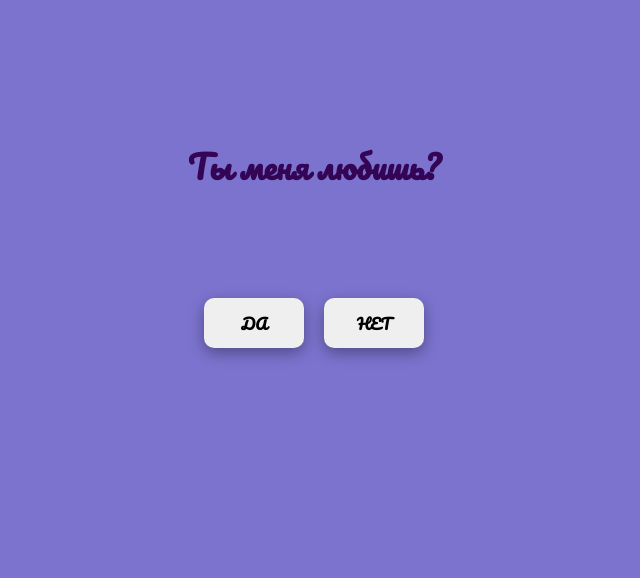
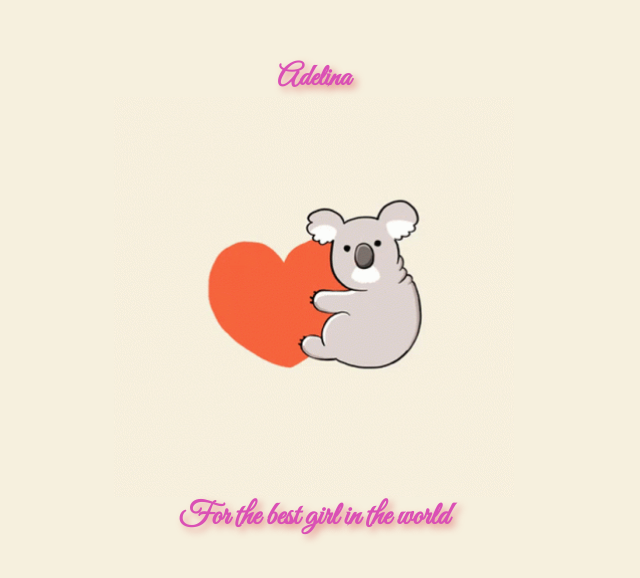
Before and after one commit to Erzhan-Chyngyshbekov/Erzhan-Chyngyshbekov.github.io, a plain HTML site: page index.html in a window 1280 px wide. Shown: the part 102-680 px from the top of the page, without its empty margins (326-966 px from the left). Drawn offline with Linux system fonts and the light colour scheme.

Commit message:
return to best girl

```diff
--- a/index.html
+++ b/index.html
@@ -1,27 +1,56 @@
 <!DOCTYPE html>
 <html lang="en">
-<head>
-    <meta charset="UTF-8">
-    <meta http-equiv="X-UA-Compatible" content="IE=edge">
-    <meta name="viewport" content="width=device-width, initial-scale=1.0">
-    <!-- фавикон или мини-иконка на вкладке -->
-    <link rel="shortcut icon" href="./img/favicon.svg">
-    <!-- стили -->
-    <link rel="stylesheet" href="./styles.css">
+  <head>
+    <meta charset="UTF-8" />
+    <meta name="viewport" content="width=device-width, initial-scale=1.0" />
+    <link rel="shortcut icon" type="image/jpg" href="./love-birds.png"/>
     <title>MY LOVE</title>
-    <link rel="preconnect" href="https://fonts.googleapis.com">
-    <link rel="preconnect" href="https://fonts.gstatic.com" crossorigin>
-    <link href="https://fonts.googleapis.com/css2?family=Pacifico&display=swap" rel="stylesheet">
-</head>
-<body>
-    <!-- игровое поле -->
-    <div class="board">
-        <h1>Ты меня любишь?</h1>
-        <button id="btn2" class="btn yes">Да</button>
-        <button id="btn" class="btn no">Нет</button>
+    <link rel="preconnect" href="https://fonts.googleapis.com" />
+    <link rel="preconnect" href="https://fonts.gstatic.com" crossorigin />
+    <link
+      href="https://fonts.googleapis.com/css2?family=Great+Vibes&display=swap"
+      rel="stylesheet"
+    />
+  </head>
+  <body>
+    <div class="container">
+      <h1>Adelina</h1>
+      <img src="./koala-love.gif" />
+      <h1>For the best girl in the world</h1>
     </div>
-
-    <!-- скрипт -->
-    <script src="./script.js"></script>
-</body>
+    <style>
+      * {
+        box-sizing: border-box;
+        margin: 0;
+        padding: 0;
+      }
+      html, body{
+        height: 100%;
+        background-color: #f6f0de;
+      }
+      .container {
+        font-family: "Great Vibes", cursive;
+        height: 100%;
+        padding: 0 30px;
+        display: flex;
+        flex-direction: column;
+        align-items: center;
+        justify-content: center;
+      }
+      img{
+        max-width: 400px;
+        width: 100%;
+        object-fit: cover;
+      }
+      h1 {
+        margin: 0;
+        text-align: center;
+        color: #da50b5;
+        text-shadow: 4px 4px 7px rgba(218,98,98,0.6);
+      }
+      h1:first-child{
+        font-size: 30px;
+      }
+    </style>
+  </body>
 </html>
```
